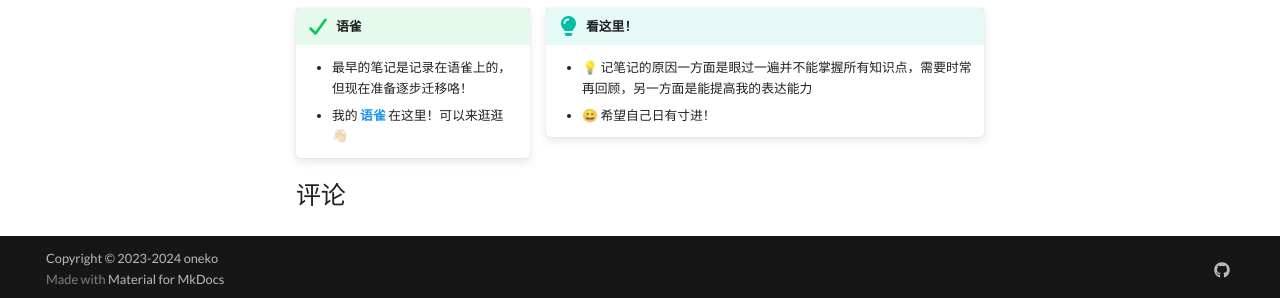
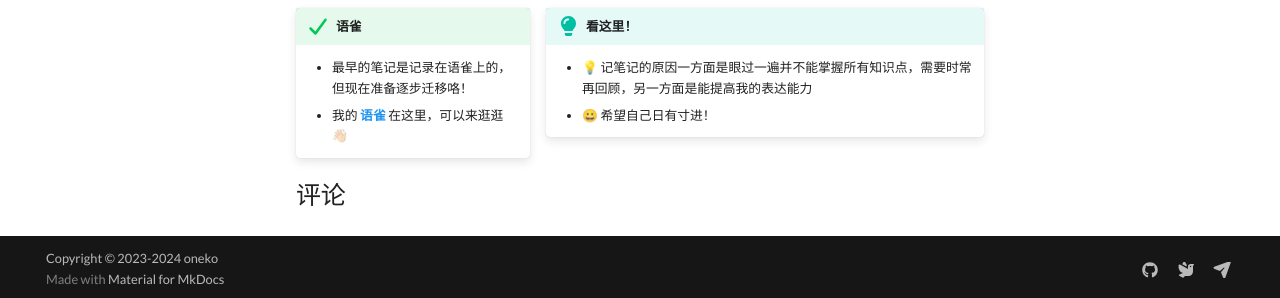
Before and after one commit to QAQdev/notes, an MkDocs documentation site: the page built from docs/index.md, in a window 1280 px wide. Shown: the part 599-897 px from the top of the page. Built offline with MkDocs 1.6.1 and Material for MkDocs 9.7.7, drawn with Linux system fonts in a browser that asks for light colours; plug-ins that fetch from the network failed and are left out; comment, search, counter and statistics services are not loaded.

Commit message:
添加谷歌分析

```diff
--- a/docs/index.md
+++ b/docs/index.md
@@ -16,9 +16,8 @@
 
 !!! success inline "语雀"
     - 最早的笔记是记录在语雀上的，但现在准备逐步迁移咯！
-    - 我的 **[语雀](https://www.yuque.com/oneko/something)** 在这里！可以来逛逛👋🏻
+    - 我的 **[语雀](https://www.yuque.com/oneko/something)** 在这里，可以来逛逛👋🏻
 
 !!! tip "看这里！"
     - 💡 记笔记的原因一方面是眼过一遍并不能掌握所有知识点，需要时常再回顾，另一方面是能提高我的表达能力
     - 😀 希望自己日有寸进！
-    <br>
--- a/mkdocs.yml
+++ b/mkdocs.yml
@@ -3,7 +3,7 @@
 repo_name: QAQdev/something
 repo_url: https://github.com/qaqdev/qaqdev.github.io
 edit_uri: "tree/master/docs"
-site_description: oneko 的
+site_description: oneko verse
 copyright: Copyright &copy; 2023-2024 <a href="https://github.com/QAQdev" target="_blank" rel="noopener">oneko</a>
 
 nav:
@@ -97,11 +97,15 @@
 extra:
   analytics:
     provider: google
-    property: G-JT9BRCXKJJ
+    property: G-XVCQ01HH08
   social:
     - icon: fontawesome/brands/github
       link: https://github.com/QAQdev
       name: Github
+    - icon: fontawesome/solid/dove
+      link: https://www.yuque.com/oneko/something
+    - icon: fontawesome/solid/paper-plane
+      link: mailto:zhenglin.cheng.cc@gmail.com
 
 extra_css:
   - css/admonition.css
@@ -115,4 +119,3 @@
       locale: zh
       enable_creation_date: true
   - statistics
-  - optimize
```
